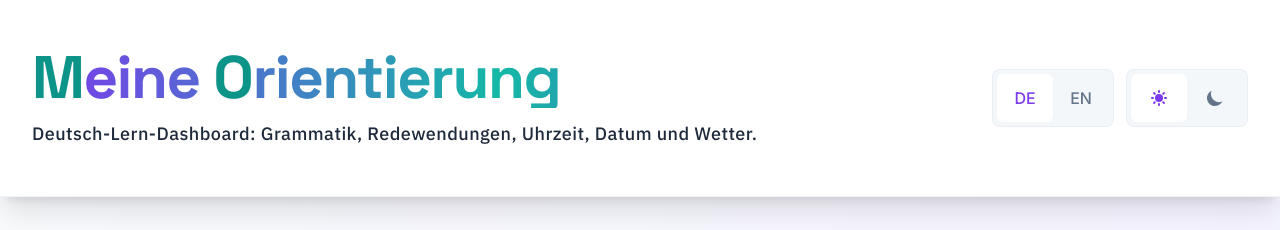
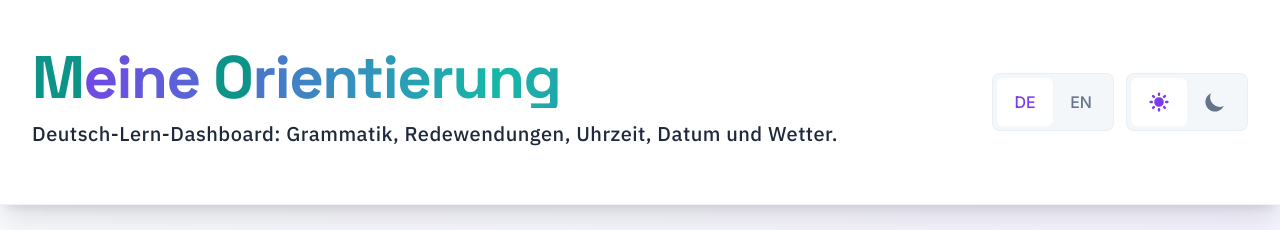
Before and after one commit to mirmousaviii/Lingomesh, a React (Vite) app: page / in a window 1280 px wide. Shown: the top 230 px of the page. Built offline with nearby package versions, Linux system fonts and the light colour scheme; no server answers.

Commit message:
style: improve header

```diff
--- a/src/components/layout/Header/Header.tsx
+++ b/src/components/layout/Header/Header.tsx
@@ -17,32 +17,42 @@ const Header: React.FC<HeaderProps> = ({
 }) => {
   const t = useTranslation(language);
   const [isScrolled, setIsScrolled] = useState(false);
+  const [lastScrollTop, setLastScrollTop] = useState(0);
+  const [isTransitioning, setIsTransitioning] = useState(false);
 
   // Handle scroll events to determine if header should be compact
   useEffect(() => {
-    let timeoutId: ReturnType<typeof setTimeout>;
+    const handleScroll = () => {
+      const scrollTop = window.scrollY;
+      const scrollDelta = Math.abs(scrollTop - lastScrollTop);
 
-    const handleScroll = () => {
-      // Clear previous timeout to debounce the scroll event
-      clearTimeout(timeoutId);
+      // Only process scroll events if user is actively scrolling (not automatic adjustments)
+      if (scrollDelta > 1) {
+        setLastScrollTop(scrollTop);
 
-      timeoutId = setTimeout(() => {
-        const scrollTop = window.scrollY;
-        // Increase threshold to 100px and add hysteresis to prevent flickering
-        if (scrollTop > 100 && !isScrolled) {
-          setIsScrolled(true);
-        } else if (scrollTop < 80 && isScrolled) {
-          setIsScrolled(false);
+        // Prevent header changes during transitions to avoid oscillation
+        if (!isTransitioning) {
+          if (scrollTop > 100 && !isScrolled) {
+            setIsTransitioning(true);
+            setIsScrolled(true);
+            // Allow header changes again after transition completes
+            setTimeout(() => setIsTransitioning(false), 300);
+          } else if (scrollTop <= 10 && isScrolled) {
+            // Only expand header when user scrolls back to the very top
+            setIsTransitioning(true);
+            setIsScrolled(false);
+            // Allow header changes again after transition completes
+            setTimeout(() => setIsTransitioning(false), 300);
+          }
         }
-      }, 50); // 50ms debounce
+      }
     };
 
     window.addEventListener("scroll", handleScroll, { passive: true });
     return () => {
       window.removeEventListener("scroll", handleScroll);
-      clearTimeout(timeoutId);
     };
-  }, [isScrolled]);
+  }, [isScrolled, lastScrollTop, isTransitioning]);
 
   // Theme options
   const themeOptions = [
@@ -85,7 +95,7 @@ const Header: React.FC<HeaderProps> = ({
       <div className="max-w-7xl mx-auto px-3 sm:px-4 md:px-6 lg:px-8">
         {/* Full Header - Mobile Optimized */}
         <div
-          className={`flex flex-col sm:flex-row sm:items-center sm:justify-between space-y-4 sm:space-y-0 transition-all duration-300 ${
+          className={`flex flex-col sm:flex-row sm:items-center justify-between sm:space-y-0 transition-all duration-300 relative ${
             isScrolled ? "py-2" : "py-4 sm:py-6"
           }`}
         >
@@ -93,7 +103,7 @@ const Header: React.FC<HeaderProps> = ({
           <div className="flex-1 min-w-0">
             <div
               className={`space-y-2 sm:space-y-3 transition-all duration-300 ${
-                isScrolled ? "space-y-1 sm:space-y-2" : "space-y-2 sm:space-y-3"
+                isScrolled ? "space-y-0 sm:space-y-2" : "space-y-2 sm:space-y-3"
               }`}
             >
               <h1
@@ -114,10 +124,10 @@ const Header: React.FC<HeaderProps> = ({
               </h1>
 
               <p
-                className={`font-medium text-neutral-800 dark:text-neutral-200 max-w-4xl leading-relaxed tracking-wide font-ibm-plex transition-all duration-300 ${
+                className={`font-medium text-neutral-800 dark:text-neutral-200 max-w-4xl leading-relaxed tracking-wide font-ibm-plex transition-all duration-300 pb-2 ${
                   isScrolled
-                    ? "text-xs sm:text-sm md:text-sm lg:text-base opacity-0 max-h-0 overflow-hidden"
-                    : "text-xs sm:text-sm md:text-base lg:text-lg opacity-100 max-h-20"
+                    ? "text-sm sm:text-base md:text-base lg:text-lg opacity-0 max-h-0 overflow-hidden"
+                    : "text-sm sm:text-base md:text-lg lg:text-xl opacity-100 max-h-20"
                 }`}
               >
                 {language === "en"
@@ -129,8 +139,10 @@ const Header: React.FC<HeaderProps> = ({
 
           {/* Right side - Settings Controls */}
           <div
-            className={`flex items-center justify-center sm:justify-end space-x-3 sm:ml-6 transition-all duration-300 ${
-              isScrolled ? "space-x-2" : "space-x-3"
+            className={`flex items-center justify-end space-x-3 sm:ml-6 transition-all duration-300 ${
+              isScrolled
+                ? "absolute right-0 top-0 bottom-0 flex items-center space-x-2"
+                : "space-x-3"
             }`}
           >
             {/* Language Selector */}
@@ -140,7 +152,7 @@ const Header: React.FC<HeaderProps> = ({
                   key={option.value}
                   className={`px-3 py-2 rounded-md transition-all duration-300 flex items-center justify-center touch-manipulation ${
                     isScrolled
-                      ? "w-10 h-8 sm:w-12 sm:h-10"
+                      ? "w-8 h-6 sm:w-10 sm:h-8"
                       : "w-12 h-10 sm:w-14 sm:h-12"
                   } ${
                     language === option.value
@@ -166,9 +178,9 @@ const Header: React.FC<HeaderProps> = ({
               {themeOptions.map((option) => (
                 <button
                   key={option.value}
-                  className={`px-3 py-2 rounded-md transition-all duration-300 flex items-center justify-center touch-manipulation ${
+                  className={`px-2 py-1 rounded-md transition-all duration-300 flex items-center justify-center touch-manipulation ${
                     isScrolled
-                      ? "w-10 h-8 sm:w-12 sm:h-10"
+                      ? "w-8 h-6 sm:w-10 sm:h-8"
                       : "w-12 h-10 sm:w-14 sm:h-12"
                   } ${
                     themeMode === option.value
@@ -181,8 +193,8 @@ const Header: React.FC<HeaderProps> = ({
                   <svg
                     className={`fill-current transition-all duration-300 ${
                       isScrolled
-                        ? "w-3 h-3 sm:w-4 sm:h-4"
-                        : "w-4 h-4 sm:w-5 sm:h-5"
+                        ? "w-4 h-4 sm:w-5 sm:h-5"
+                        : "w-5 h-5 sm:w-6 sm:h-6"
                     }`}
                     viewBox="0 0 20 20"
                   >
```
